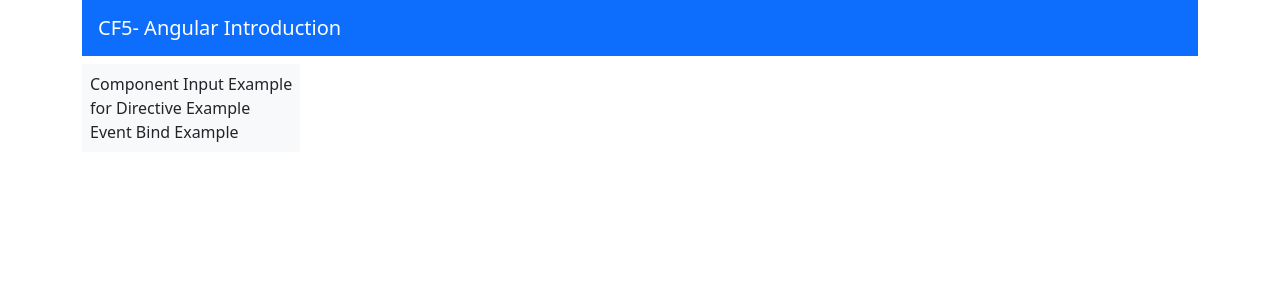
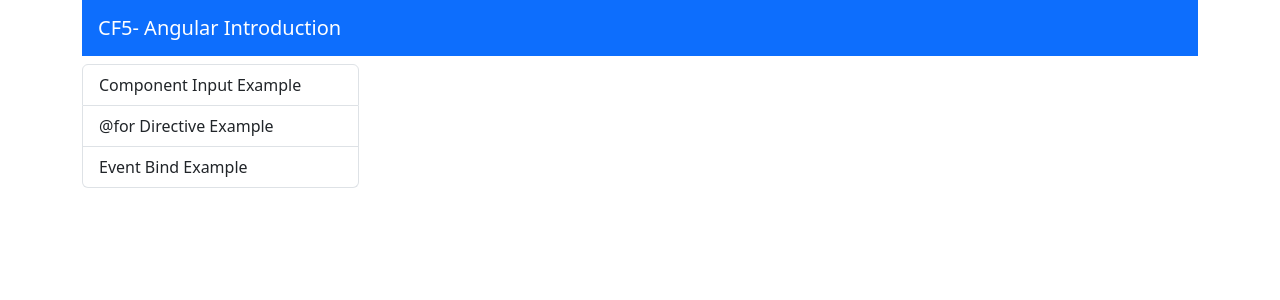
Before and after one commit to AntonisTaramigkos/Angular, an Angular app: page / in a window 1280 px wide. Shown: the top 300 px of the page. Built offline with nearby package versions, Linux system fonts and the light colour scheme.

Commit message:
fancy menu

```diff
--- a/src/app/app.component.html
+++ b/src/app/app.component.html
@@ -4,12 +4,8 @@
             <a role="button" class="navbar-brand ms-3" routerLink="">CF5- Angular Introduction</a>
         </nav>
         <div class="d-flex flex-row gap-2">
-            <div class="d-flex flex-column text-nowrap bg-light p-2">
-                <span role="button" routerLink="component-input-example">Component Input Example</span>
-                <span role="button" routerLink="for-directive-example">{{"for"}} Directive Example</span>
-                <span role="button" routerLink="event-bind-example">Event Bind Example</span>
-            </div>
-            <div class="flex-grow-1 p-2 text-nowrap">
+            <app-list-group-menu class="w-25"></app-list-group-menu>
+            <div class="flex-grow-1 p-2 text-nowrap w-75 ">
                 <router-outlet></router-outlet>
 
             </div>
--- a/src/app/components/component-input-example/component-input-example.component.html
+++ b/src/app/components/component-input-example/component-input-example.component.html
@@ -1,5 +1,5 @@
 
-  <div class="d-flex gap-5 text-nowrap">
+  <div class="d-flex flex-wrap  gap-5 text-nowrap">
 <app-person-table [person]="person0"></app-person-table>
 <app-person-table></app-person-table>
 <app-person-table [person]="person1"></app-person-table>
--- /dev/null
+++ b/src/app/components/list-group-menu/list-group-menu.component.html
@@ -0,0 +1,9 @@
+<div class="list-group">
+    @for(entry of menu; track entry){
+        <a  class="list-group-item list-group-item-action text-truncate  "
+        [routerLink]="entry.routeLink"
+        [routerLinkActive]= "['active']">
+            {{entry.text}}
+        </a>
+    }
+</div>
--- /dev/null
+++ b/src/app/components/list-group-menu/list-group-menu.component.ts
@@ -0,0 +1,19 @@
+import { Component } from '@angular/core';
+import { RouterLink, RouterLinkActive } from '@angular/router';
+import { MenuItem } from 'src/app/shared/interfaces/menu-item';
+
+@Component({
+  selector: 'app-list-group-menu',
+  standalone: true,
+  imports: [RouterLink,RouterLinkActive],
+  templateUrl: './list-group-menu.component.html',
+  styleUrl: './list-group-menu.component.css'
+})
+export class ListGroupMenuComponent {
+  menu : MenuItem[] = [
+    {text: 'Component Input Example', routeLink:"component-input-example"},
+    {text: '@for Directive Example', routeLink:"for-directive-example"},
+    {text: 'Event Bind Example', routeLink:"event-bind-example"},
+  ];
+
+}
--- /dev/null
+++ b/src/app/shared/interfaces/menu-item.ts
@@ -0,0 +1,4 @@
+export interface MenuItem {
+    text:string;
+    routeLink: string;
+}
```
Also changed, not shown: src/app/app.component.ts (+6 -7 lines), src/app/components/list-group-menu/list-group-menu.component.css (added).
